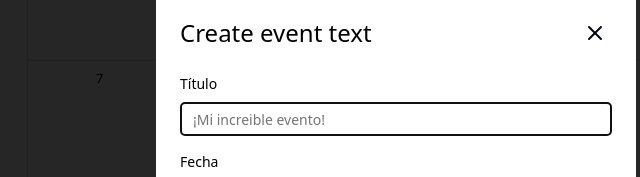
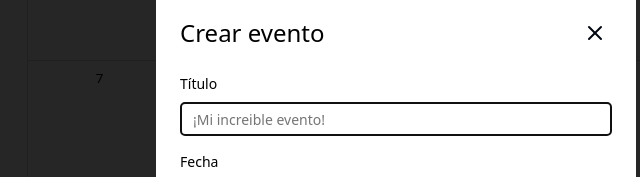
Before and after one commit to ramcan7/responsive-vanilla-calendar, a plain HTML site: page index.html in a window 1280 px wide. Both pictures are taken after a click on the button "Crear Evento". Shown: the part 179-356 px from the top of the page, 244-884 px from the left. Drawn offline with Linux system fonts and the light colour scheme.

Commit message:
Changed title in dialog create event to spanish Crear Evento

```diff
--- a/index.html
+++ b/index.html
@@ -824,7 +824,7 @@
                 <form class="form" data-event-form>
                     <div class="dialog__wrapper">
                         <div class="dialog__header">
-                            <h2 class="dialog__title">Create event text</h2>
+                            <h2 class="dialog__title">Crear evento</h2>
                             <button class="button button--icon button--secondary"
                             type="button" data-dialog-close-button>
                                 <svg xmlns="http://www.w3.org/2000/svg"
```
